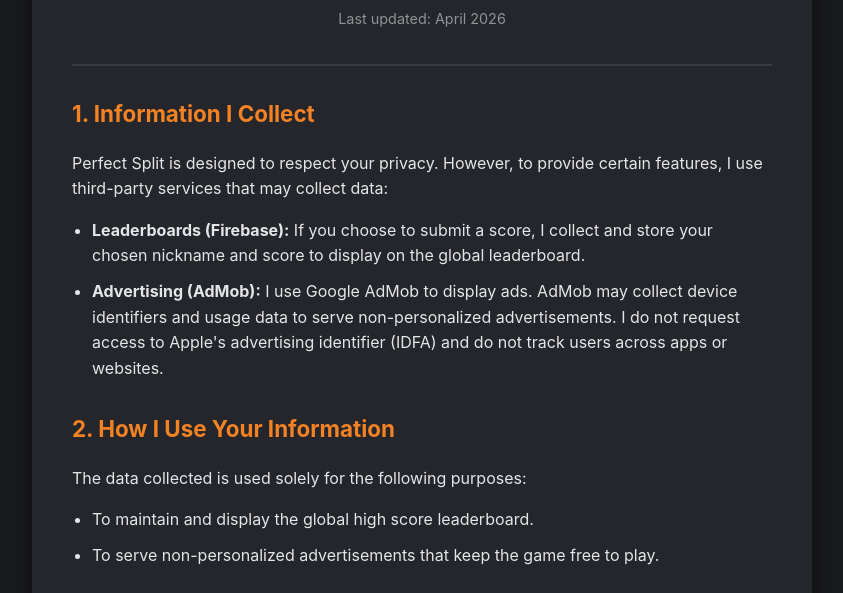
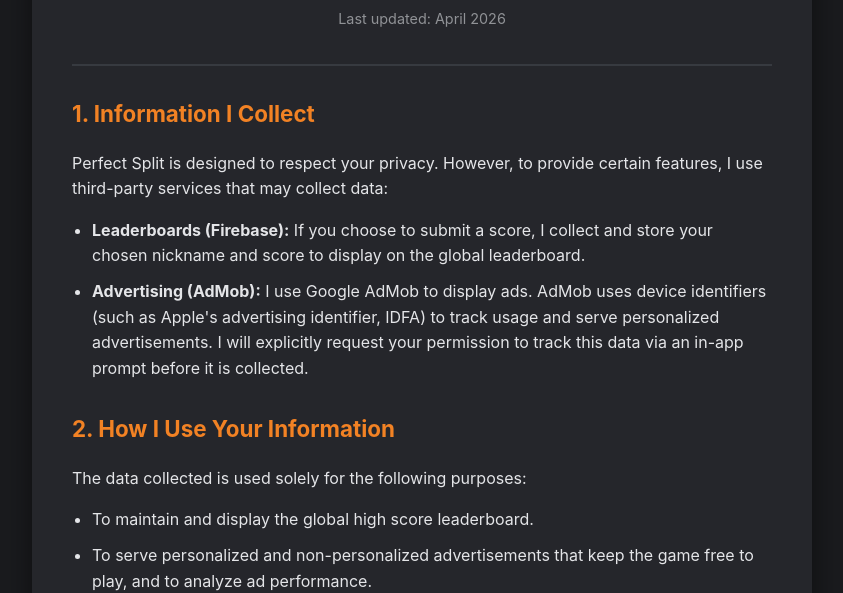
Before and after one commit to ratho3009/Perfect-Split-Website, a plain HTML site: page index.html in a window 1280 px wide. Shown: the part 208-801 px from the top of the page, without its empty margins (218-1061 px from the left). Drawn offline with Linux system fonts and the light colour scheme.

Commit message:
Update privacy policy regarding AdMob data collection

```diff
--- a/index.html
+++ b/index.html
@@ -21,7 +21,7 @@
                 <p>Perfect Split is designed to respect your privacy. However, to provide certain features, I use third-party services that may collect data:</p>
                 <ul>
                     <li><strong>Leaderboards (Firebase):</strong> If you choose to submit a score, I collect and store your chosen nickname and score to display on the global leaderboard.</li>
-                    <li><strong>Advertising (AdMob):</strong> I use Google AdMob to display ads. AdMob may collect device identifiers and usage data to serve non-personalized advertisements. I do not request access to Apple's advertising identifier (IDFA) and do not track users across apps or websites.</li>
+                    <li><strong>Advertising (AdMob):</strong> I use Google AdMob to display ads. AdMob uses device identifiers (such as Apple's advertising identifier, IDFA) to track usage and serve personalized advertisements. I will explicitly request your permission to track this data via an in-app prompt before it is collected.</li>
                 </ul>
             </section>
 
@@ -30,7 +30,7 @@
                 <p>The data collected is used solely for the following purposes:</p>
                 <ul>
                     <li>To maintain and display the global high score leaderboard.</li>
-                    <li>To serve non-personalized advertisements that keep the game free to play.</li>
+                    <li>To serve personalized and non-personalized advertisements that keep the game free to play, and to analyze ad performance.</li>
                 </ul>
             </section>
 
```
